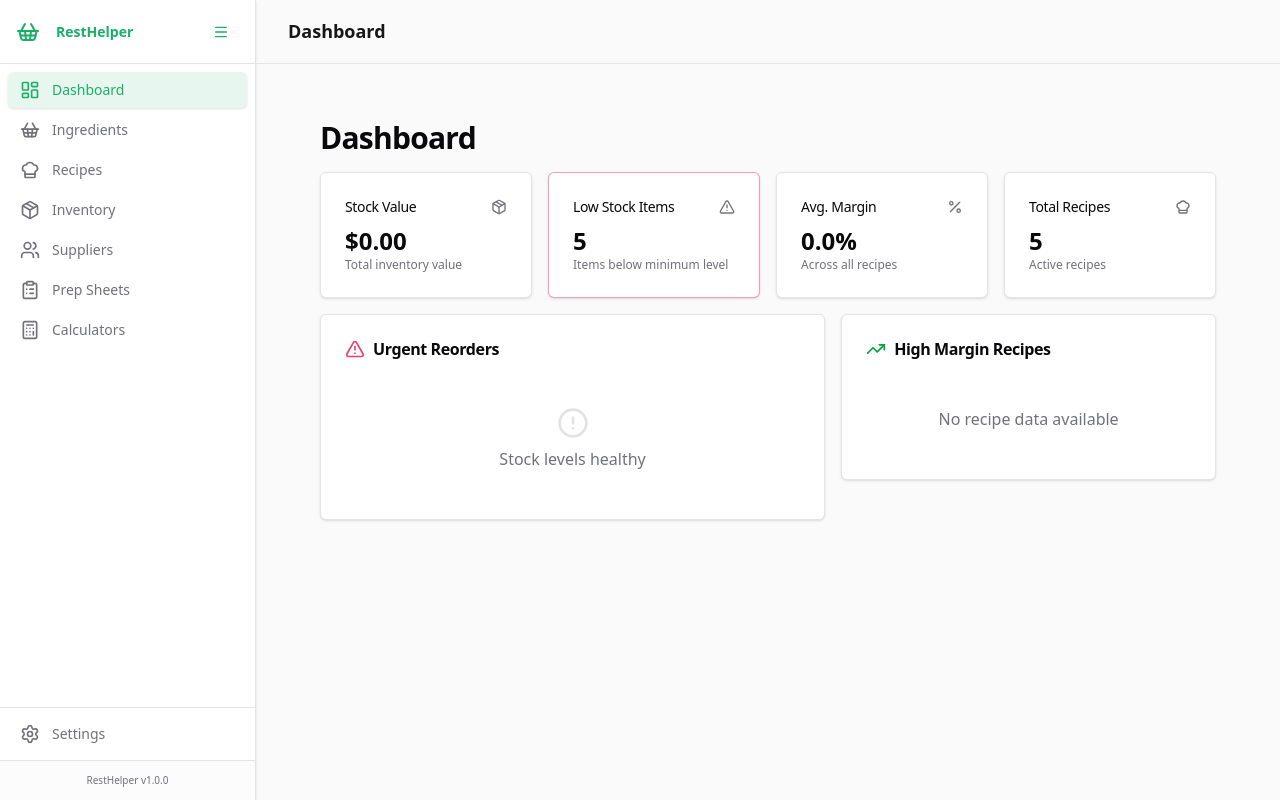
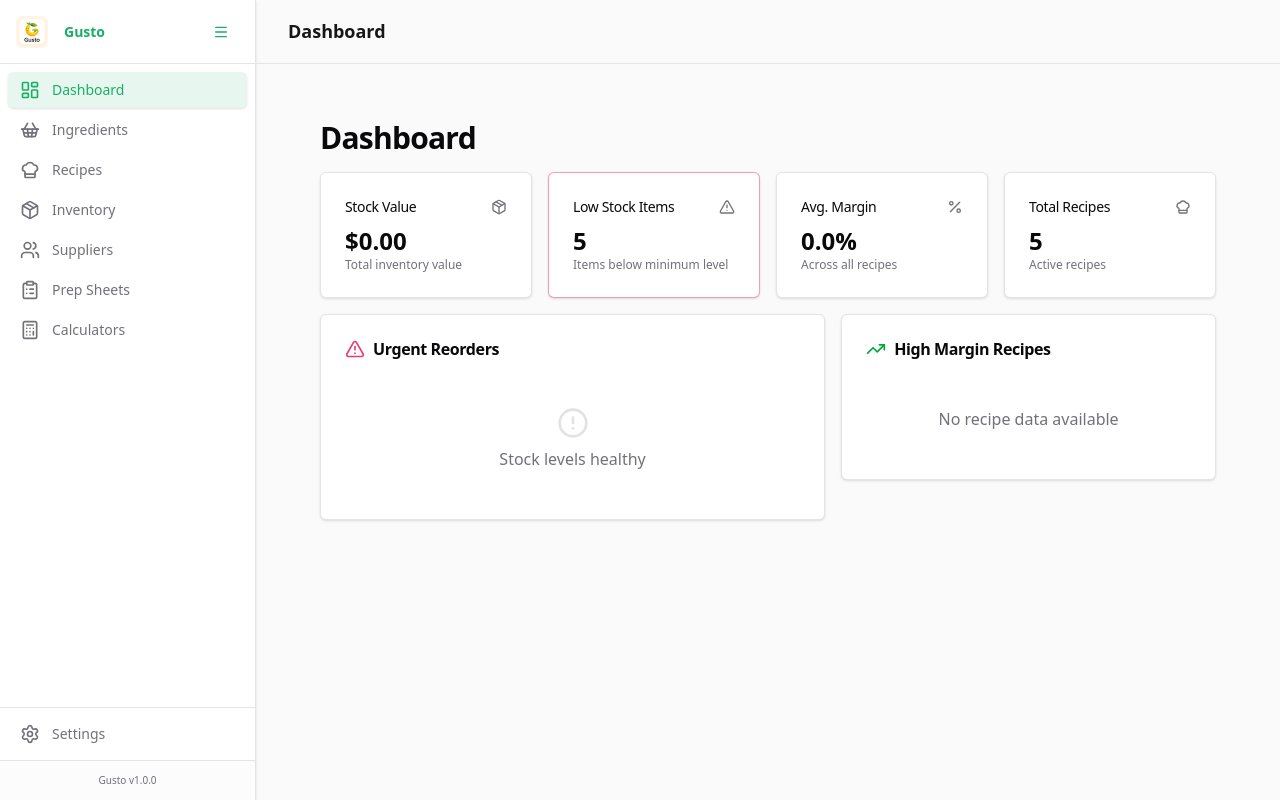
Before and after one commit to serguei9090/Gusto, a React (Vite) app: page / in a window 1280 px wide. Built offline with nearby package versions, Linux system fonts and the light colour scheme.

Commit message:
sidebar adjustment name

```diff
--- a/src/components/Sidebar.tsx
+++ b/src/components/Sidebar.tsx
@@ -12,6 +12,7 @@ import {
   Users,
 } from "lucide-react";
 import { useState } from "react";
+import logo from "@/assets/images/logo.png";
 import { Button } from "@/components/ui/button";
 import { useSettingsStore } from "@/features/settings/store/settings.store";
 import { useTranslation } from "@/hooks/useTranslation";
@@ -81,8 +82,12 @@ export const Sidebar = ({ currentView, onChangeView }: SidebarProps) => {
               exit={{ opacity: 0, width: 0 }}
               className="flex items-center gap-2 overflow-hidden whitespace-nowrap"
             >
-              <ShoppingBasket size={24} className="shrink-0" />
-              <span className="text-sm ml-2">RestHelper</span>
+              <img
+                src={logo}
+                alt="Gusto Logo"
+                className="w-8 h-8 object-contain shrink-0"
+              />
+              <span className="text-sm ml-2 font-bold">Gusto</span>
             </motion.div>
           )}
         </AnimatePresence>
@@ -181,7 +186,7 @@ export const Sidebar = ({ currentView, onChangeView }: SidebarProps) => {
               exit={{ opacity: 0 }}
               className="text-[10px] text-muted-foreground text-center"
             >
-              RestHelper v1.0.0
+              Gusto v1.0.0
             </motion.div>
           )}
         </AnimatePresence>
--- a/src/features/settings/components/AboutDialog.tsx
+++ b/src/features/settings/components/AboutDialog.tsx
@@ -1,4 +1,5 @@
 import { ExternalLink, FileText, Github, Info, Mail } from "lucide-react";
+import logo from "@/assets/images/logo.png";
 import { Button } from "@/components/ui/button";
 import {
   Dialog,
@@ -28,13 +29,20 @@ export const AboutDialog = ({ trigger }: AboutDialogProps) => {
         {trigger || (
           <Button variant="outline">
             <Info className="mr-2 h-4 w-4" />
-            About RestHelper
+            About Gusto
           </Button>
         )}
       </DialogTrigger>
       <DialogContent className="sm:max-w-[600px] max-h-[90vh] overflow-y-auto">
         <DialogHeader>
-          <DialogTitle className="text-2xl">RestHelper</DialogTitle>
+          <DialogTitle className="text-2xl flex items-center gap-2">
+            <img
+              src={logo}
+              alt="Gusto Logo"
+              className="w-8 h-8 object-contain"
+            />
+            Gusto
+          </DialogTitle>
           <DialogDescription>
             Professional Restaurant Management System
           </DialogDescription>
@@ -64,11 +72,11 @@ export const AboutDialog = ({ trigger }: AboutDialogProps) => {
           <div className="space-y-3">
             <h3 className="text-sm font-semibold text-foreground">About</h3>
             <p className="text-sm text-muted-foreground leading-relaxed">
-              RestHelper is a comprehensive restaurant management system
-              designed to streamline operations including recipe costing,
-              inventory tracking, prep sheet management, and multi-currency
-              support. Built with modern technologies to help restaurant
-              professionals manage their business efficiently.
+              Gusto is a comprehensive restaurant management system designed to
+              streamline operations including recipe costing, inventory
+              tracking, prep sheet management, and multi-currency support. Built
+              with modern technologies to help restaurant professionals manage
+              their business efficiently.
             </p>
           </div>
 
@@ -112,15 +120,15 @@ export const AboutDialog = ({ trigger }: AboutDialogProps) => {
             </h3>
             <div className="space-y-2">
               <a
-                href="mailto:support@resthelper.com"
+                href="mailto:support@gusto.app"
                 className="flex items-center gap-2 text-sm text-muted-foreground hover:text-primary transition-colors group"
               >
                 <Mail className="h-4 w-4" />
-                <span>support@resthelper.com</span>
+                <span>support@gusto.app</span>
                 <ExternalLink className="h-3 w-3 opacity-0 group-hover:opacity-100 transition-opacity" />
               </a>
               <a
-                href="https://docs.resthelper.com"
+                href="https://docs.gusto.app"
                 target="_blank"
                 rel="noopener noreferrer"
                 className="flex items-center gap-2 text-sm text-muted-foreground hover:text-primary transition-colors group"
@@ -130,7 +138,7 @@ export const AboutDialog = ({ trigger }: AboutDialogProps) => {
                 <ExternalLink className="h-3 w-3 opacity-0 group-hover:opacity-100 transition-opacity" />
               </a>
               <a
-                href="https://github.com/resthelper/app"
+                href="https://github.com/gusto/app"
                 target="_blank"
                 rel="noopener noreferrer"
                 className="flex items-center gap-2 text-sm text-muted-foreground hover:text-primary transition-colors group"
@@ -186,7 +194,7 @@ export const AboutDialog = ({ trigger }: AboutDialogProps) => {
                 </Button>
               </div>
               <p className="text-center pt-2">
-                © {new Date().getFullYear()} RestHelper. All rights reserved.
+                © {new Date().getFullYear()} Gusto. All rights reserved.
               </p>
             </div>
           </div>
--- /dev/null
+++ b/src/types/images.d.ts
@@ -0,0 +1,24 @@
+declare module "*.png" {
+  const value: string;
+  export default value;
+}
+
+declare module "*.jpg" {
+  const value: string;
+  export default value;
+}
+
+declare module "*.jpeg" {
+  const value: string;
+  export default value;
+}
+
+declare module "*.svg" {
+  const value: string;
+  export default value;
+}
+
+declare module "*.gif" {
+  const value: string;
+  export default value;
+}
```
Also changed, not shown: src/assets/images/logo.png (added).
